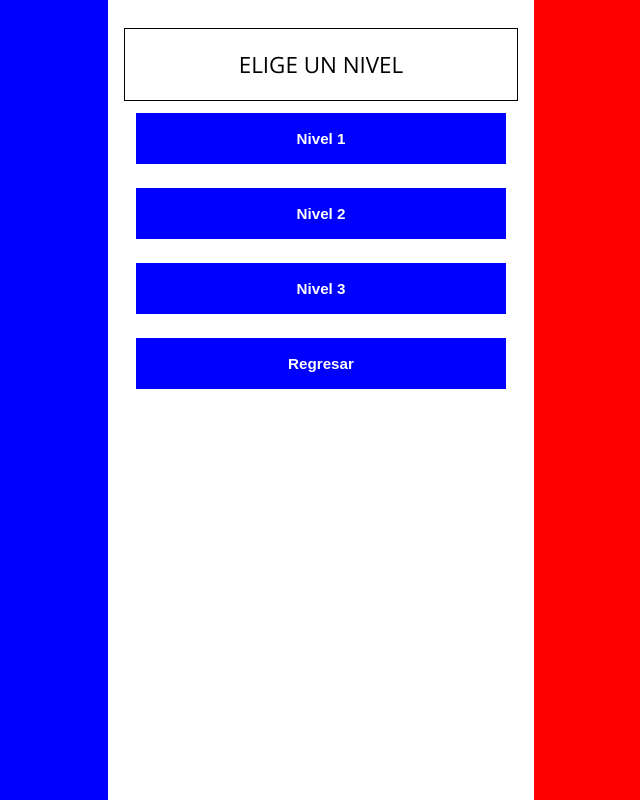
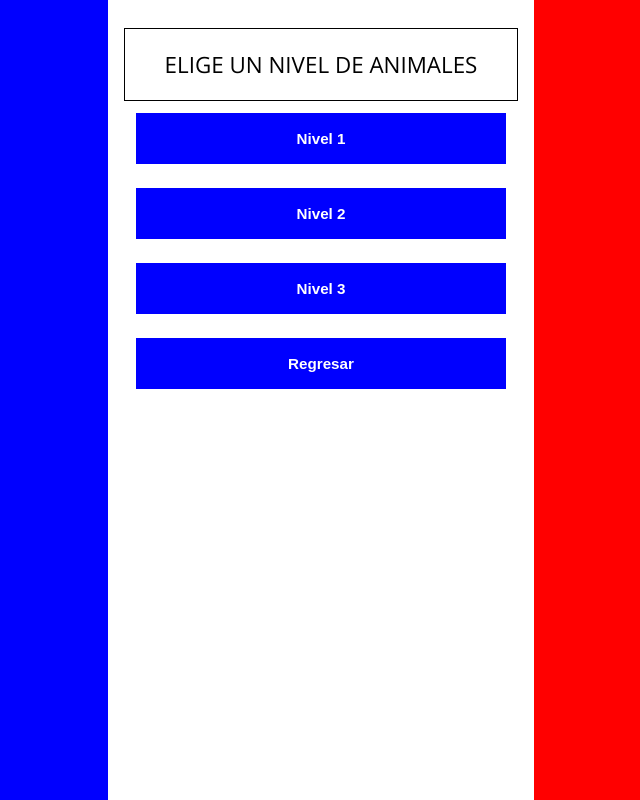
Before and after one commit to MayraSanchez/magui, a plain HTML site: page niveles_animales.html in a window 1280 px wide. Shown: the whole page, without its empty margins (319-959 px from the left). Drawn offline with nearby package versions, Linux system fonts and the light colour scheme.

Commit message:
Renombre Nivel

```diff
--- a/niveles_animales.html
+++ b/niveles_animales.html
@@ -44,7 +44,7 @@
   <div class="login">
 
   <form class="login-container">
-    <h2 class="login-header">Elige un nivel</h2>
+    <h2 class="login-header">Elige un nivel de Animales</h2>
 		<p><input type="button" value="Nivel 1" onclick="jugarAnimales(1)"></p>
 		<p><input type="button" value="Nivel 2" onclick="jugarAnimales(2);"></p>
 		<p><input type="button" value="Nivel 3" onclick="jugarAnimales(3);"></p>
```
